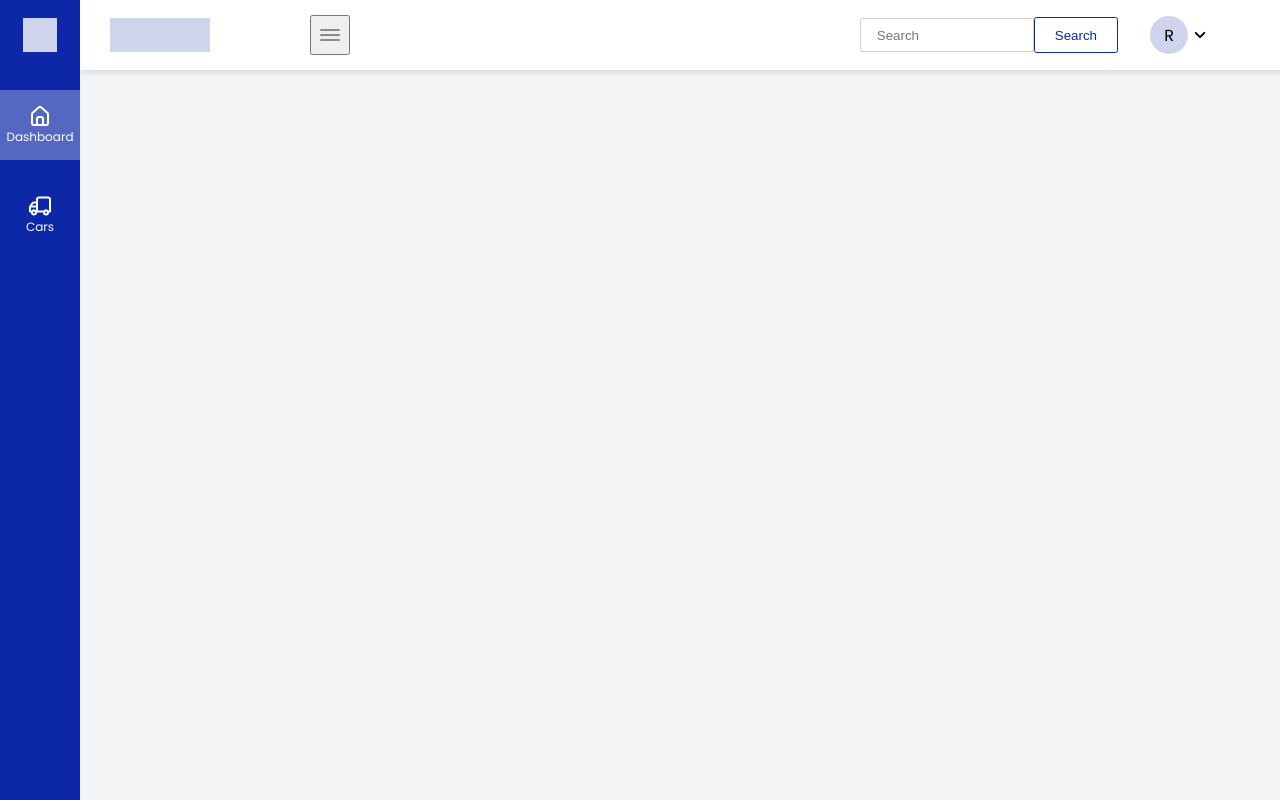
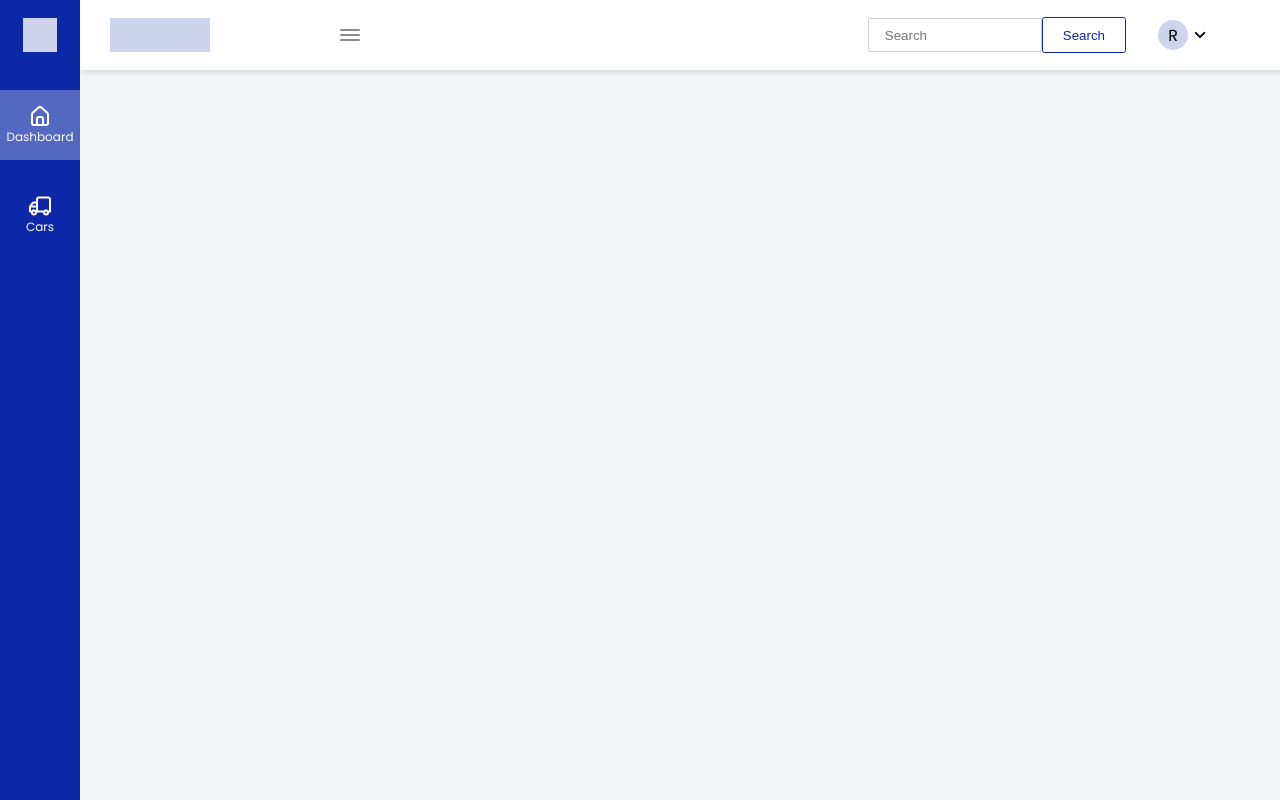
Before and after one commit to rakinggaman/binarcarplatinum, a React (Vite) app: page /dashboard in a window 1280 px wide. Built offline with nearby package versions, Linux system fonts and the light colour scheme.

Commit message:
fix : header style

```diff
--- a/src/sass/layouts/Header.scss
+++ b/src/sass/layouts/Header.scss
@@ -7,7 +7,7 @@
   left: 80px;
   height: 70px;
   width: 100%;
-  background: #fff;
+  background: rgb(255, 255, 255);
 
   .header-left {
     margin-left: 10px;
@@ -21,9 +21,11 @@
     .menu-icon {
       width: 40px;
       height: 40px;
-      margin-left: 100px;
+      margin-left: 120px;
       color: #8b8b8b;
       cursor: pointer;
+      border: none;
+      background: transparent;
     }
 
     .menu-icon:hover {
@@ -57,8 +59,8 @@
         cursor: pointer;
 
         .user-logo {
-          width: 38px;
-          height: 38px;
+          width: 30px;
+          height: 30px;
           border-radius: 50%;
           background: $secondary;
         }
```
